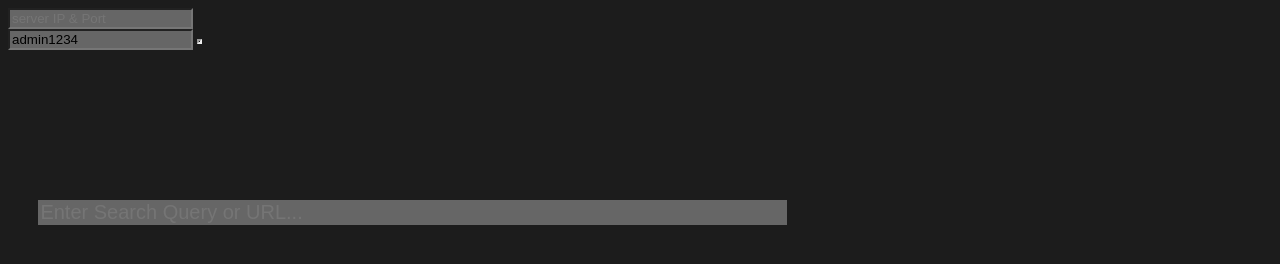
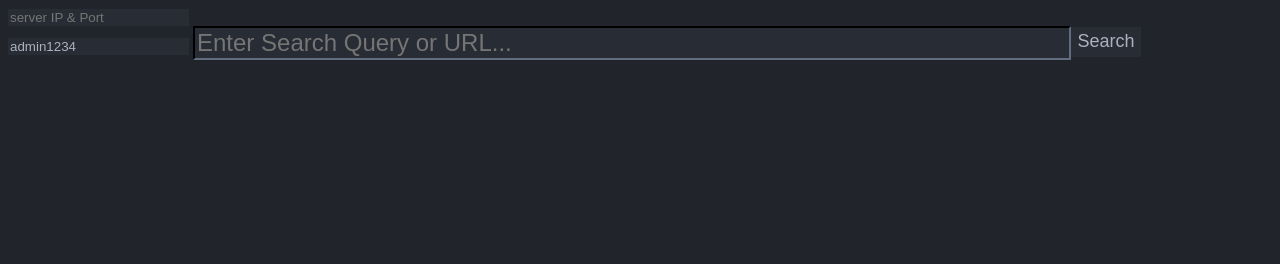
Before and after one commit to hudson-newey/Screen-PlusPlus, a website: page index.html in a window 1280 px wide. Drawn offline with nearby package versions, Linux system fonts and the light colour scheme.

Commit message:
improved user experiance

```diff
--- a/index.html
+++ b/index.html
@@ -9,9 +9,10 @@
   </head>
 
   <body>
-    <input id="serverIP" class="inputDark" type="text" placeholder="server IP & Port"></input><br>
-    <input id="APIpassword" class="inputDark" type="text" value="admin1234" placeholder="password"></input>
-    <input id="search-bar" class="inputDark" type="text" placeholder="Enter Search Query or URL..." size="60" onkeydown="navigate(event);"></input>
+    <input id="serverIP" style="border-bottom: none;" class="inputDark" type="text" placeholder="server IP & Port"></input><br>
+    <input id="APIpassword" style="border-top: none;" class="inputDark" type="text" value="admin1234" placeholder="password"></input>
+    <input id="search-bar" type="text"
+    placeholder="Enter Search Query or URL..." size="60" onkeydown="navigate(event);"></input><button id="searchBTN" class="inputDark" onclick="navigate();">Search</button>
     <iframe id="webAPI" src="" width="1" height="1"></iframe>
   </body>
 </html>
--- a/style.css
+++ b/style.css
@@ -1,14 +1,44 @@
+*, *:before, *:after {
+  box-sizing: border-box;
+  -webkit-touch-callout: none;
+  -webkit-user-select: none;
+  -khtml-user-select: none;
+  -moz-user-select: none;
+  -ms-user-select: none;
+  user-select: none;
+}
+
+
 html {
-  background-color: #1c1c1c;
+  background-color: #21252b;
 }
+
 input#search-bar {
-  position: absolute;
-  left: 3%;
-  top: 25%;
-  font-size: 20px;
+  left: 300px;
+  top: 1.2%;
+  font-size: 24px;
+  color: #abb2bf;
+  background-color: #282c34;
+  border-color: #21252b !important;
+}
+
+.inputDark {
   border-style: none;
+  color: #abb2bf;
+  background-color: #282c34;
 }
-.inputDark {
-  color: black;
-  background-color: #666;
+
+#searchBTN {
+  position: relative;
+  border-color: #21252b !important;
+  top: -4px;
+  width: 70px;
+  height: 30px;
+  font-size: 18px;
 }
+
+/* API web socket */
+iframe {
+  overflow: hidden;
+  visibility: hidden;
+}
```
Also changed, not shown: client.js (deleted, +0 -20 lines), clientServer.js (added, +11 -0 lines).
